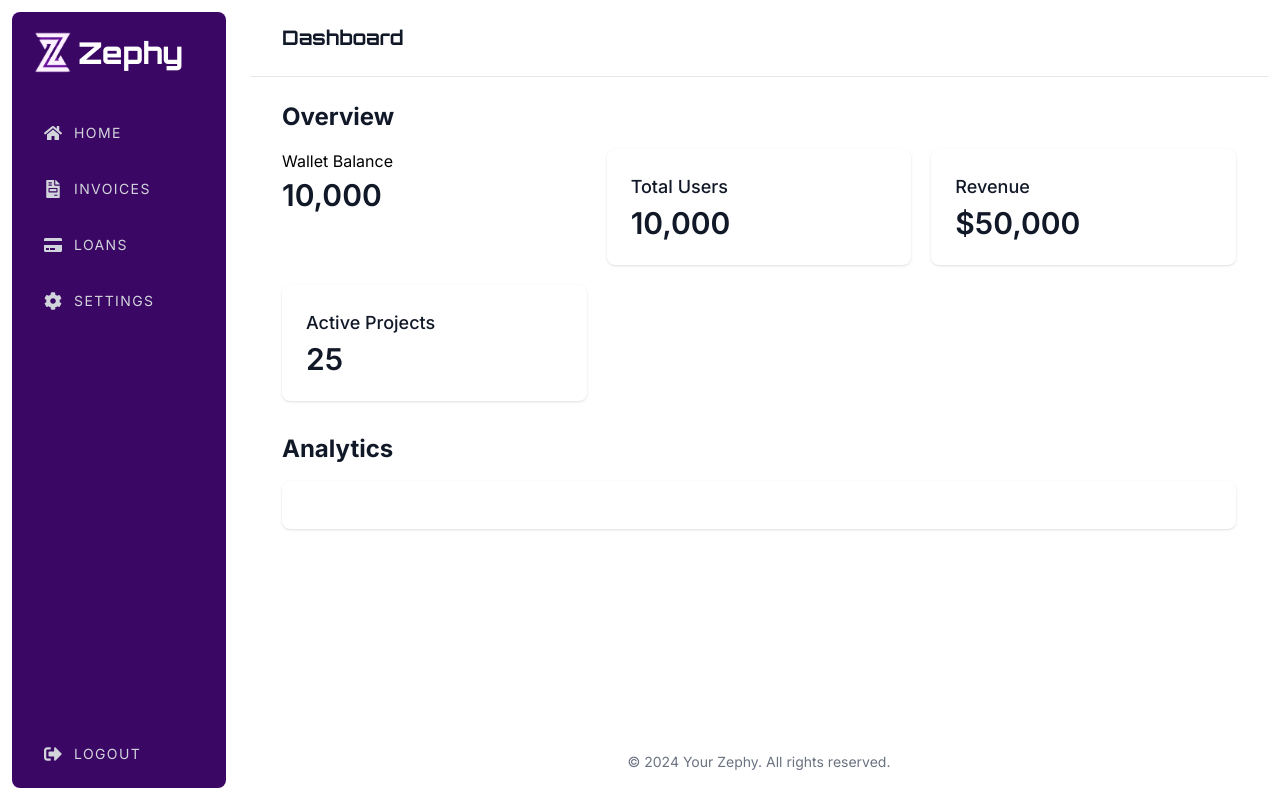
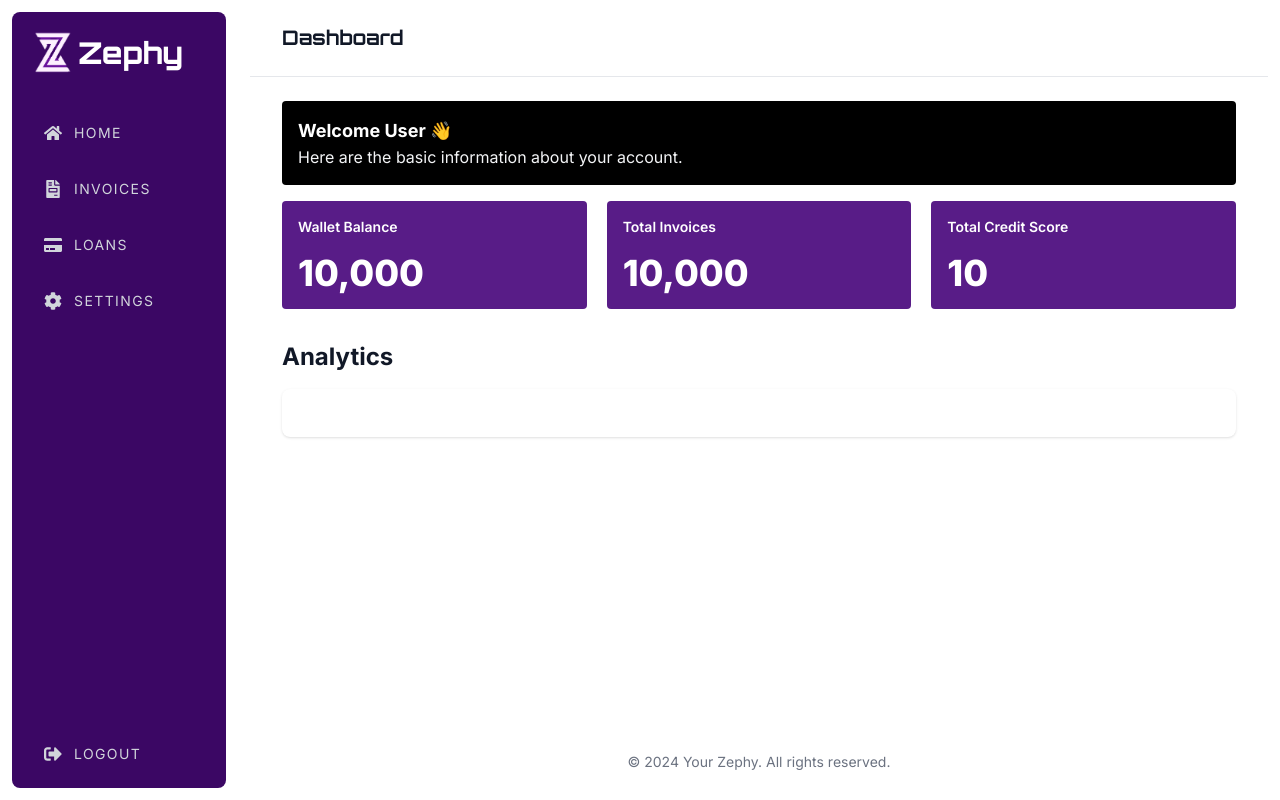
Before and after one commit to SamiiBou/Zephy-smart-contract, a React (Vite) app in the folder client/: page /dashboard in a window 1280 px wide. Built offline with nearby package versions, Linux system fonts and the light colour scheme.

Commit message:
redirecting

```diff
--- a/client/src/components/layouts/Card.jsx
+++ b/client/src/components/layouts/Card.jsx
@@ -1,15 +1,28 @@
 import PropTypes from "prop-types";
+import { clsx } from "../../utils";
 
-export default function Card({ children, title }) {
+export default function Card({ children, title, variant }) {
   return (
-    <div>
-      {title && <h2>{title}</h2>}
-      <div>{children}</div>
+    <div
+      className={clsx([
+        "p-4 rounded",
+        variant === "primary" && "bg-purple-900 text-white",
+        variant === "seconday" && "bg-black text-white",
+        variant === "outline-primary" && "border-purple-900 border text-white",
+      ])}
+    >
+      {title && <h2 className="text-sm font-semibold mb-4">{title}</h2>}
+      <h1 className="font-extrabold text-2xl md:text-4xl">{children}</h1>
     </div>
   );
 }
 
+Card.defaultProps = {
+  variant: "primary",
+};
+
 Card.propTypes = {
   children: PropTypes.node.isRequired,
   title: PropTypes.string,
+  variant: PropTypes.oneOf(["primary"]),
 };
--- a/client/src/pages/Register.jsx
+++ b/client/src/pages/Register.jsx
@@ -1,7 +1,9 @@
 import Button from "../components/ui/Button";
 import TextInput from "../components/ui/TextInput";
-import { useState } from "react";
+import { useState, useMemo } from "react";
 import useForm from "../hooks/useForm";
+import { AlchemySigner } from "@alchemy/aa-alchemy";
+import { useMutation } from "@tanstack/react-query";
 // import { registerValidator } from "../utils/validators";
 import { useNavigate } from "react-router-dom";
 
@@ -37,6 +39,34 @@ export default function Register() {
       console.log("Form submitted with values:", values);
       router("/select-avatar");
     },
+  });
+
+  const signer = useMemo(
+    () =>
+      new AlchemySigner({
+        client: {
+          connection: {
+            jwt: "cLTpHWqs6iaOgFrnuxMVl9Z1Ung00otf",
+          },
+          iframeConfig: {
+            iframeContainerId: "turnkey-iframe-container",
+          },
+        },
+      }),
+    []
+  );
+
+  const {
+    mutate: signup,
+    isLoading,
+    data: user,
+  } = useMutation({
+    mutationFn: () =>
+      signer.authenticate({
+        type: "passkey",
+        createNew: true,
+        username: "PASSKEY_NAME",
+      }),
   });
 
   return (
--- a/client/src/pages/dashboard/Home.jsx
+++ b/client/src/pages/dashboard/Home.jsx
@@ -5,39 +5,16 @@ export default function Home() {
     <main className="flex-grow">
       <div className="max-w-7xl mx-auto py-6 sm:px-6 lg:px-8">
         <section id="overview" className="mb-8">
-          <h2 className="text-2xl font-bold text-gray-900 mb-4">Overview</h2>
+          <div className="mb-4 bg-black p-4 rounded text-white">
+            <h1 className="font-bold text-lg">Welcome User 👋</h1>
+            <p className="text-gray-100">
+              Here are the basic information about your account.
+            </p>
+          </div>
           <div className="grid grid-cols-1 gap-5 sm:grid-cols-2 lg:grid-cols-3">
-            <Card title="Wallet Balance">
-              <p className="mt-1 text-3xl font-semibold text-gray-900">
-                10,000
-              </p>
-            </Card>
-            <div className="bg-white overflow-hidden shadow rounded-lg">
-              <div className="px-4 py-5 sm:p-6">
-                <h3 className="text-lg font-medium text-gray-900">
-                  Total Users
-                </h3>
-                <p className="mt-1 text-3xl font-semibold text-gray-900">
-                  10,000
-                </p>
-              </div>
-            </div>
-            <div className="bg-white overflow-hidden shadow rounded-lg">
-              <div className="px-4 py-5 sm:p-6">
-                <h3 className="text-lg font-medium text-gray-900">Revenue</h3>
-                <p className="mt-1 text-3xl font-semibold text-gray-900">
-                  $50,000
-                </p>
-              </div>
-            </div>
-            <div className="bg-white overflow-hidden shadow rounded-lg">
-              <div className="px-4 py-5 sm:p-6">
-                <h3 className="text-lg font-medium text-gray-900">
-                  Active Projects
-                </h3>
-                <p className="mt-1 text-3xl font-semibold text-gray-900">25</p>
-              </div>
-            </div>
+            <Card title="Wallet Balance">10,000</Card>
+            <Card title="Total Invoices">10,000</Card>
+            <Card title="Total Credit Score">10</Card>
           </div>
         </section>
         <section id="analytics" className="mb-8">
```
Also changed, not shown: client/src/utils/alchemy.js (added).
